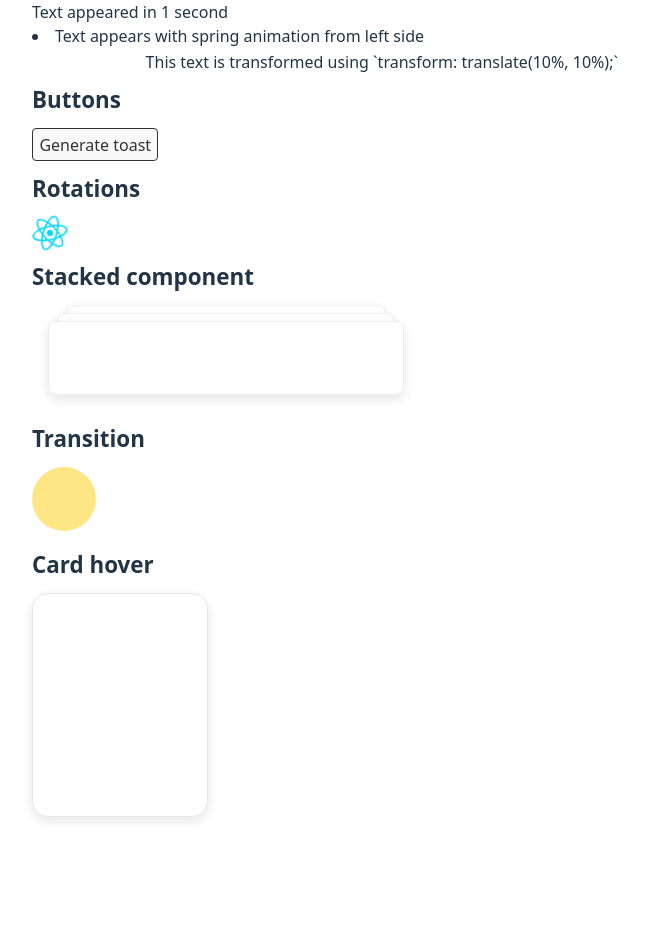
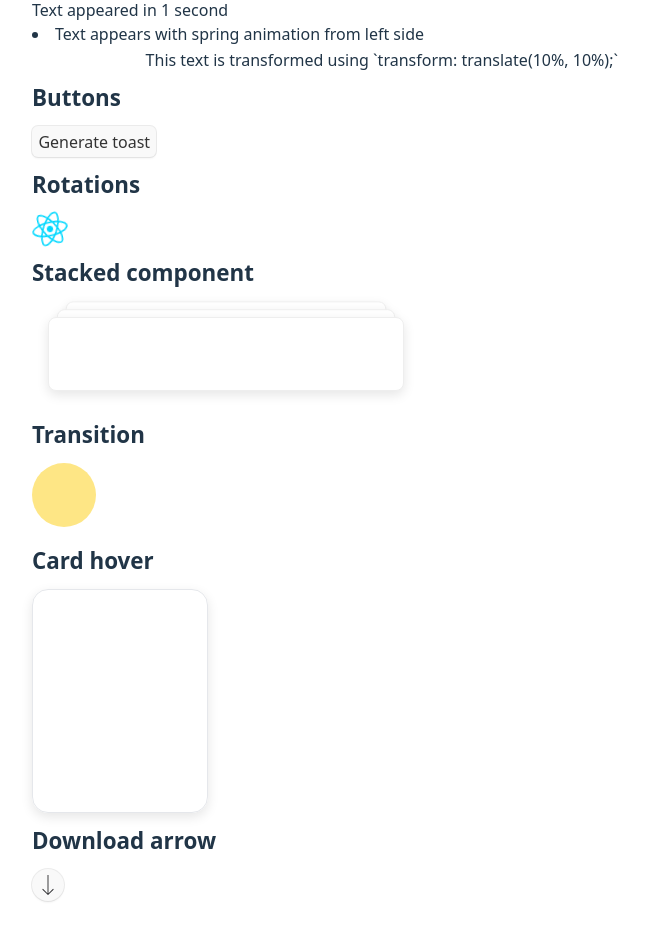
Before and after one commit to vsashyn/animations-dev, a React (Vite) app: page / in a window 1280 px wide. Shown: the part 200-1133 px from the top of the page, without its empty margins (0-650 px from the left). Before the commit the page ends 1049 px from the top, so only its background shows below. Built offline with nearby package versions, Linux system fonts and the light colour scheme.

Commit message:
Add download button

```diff
--- a/src/App.css
+++ b/src/App.css
@@ -9,8 +9,9 @@ h2 {
 button {
   color: hsl(0, 0%, 20%);
   padding: 0.2rem 0.4rem;
-  border-radius: 4px;
-  border: 1px solid hsl(0, 0%, 20%);
+  box-shadow:
+    0 0 0 1px rgba(0, 0, 0, 0.08),
+    0px 2px 2px rgba(0, 0, 0, 0.04);
   transition: transform 150ms ease;
 }
 button:active {
@@ -175,3 +176,20 @@ button:active {
     transform: translateY(0px);
   }
 }
+/* Download button */
+.download-btn:hover {
+  .download-arr-one {
+    transform: translateY(50%)
+  }
+  .download-arr-two {
+    transform: translateY(100%)
+  }
+}
+.download-arr-one {
+  transform: translateY(-100%);
+  transition: transform 400ms ease;
+}
+.download-arr-two {
+  transform: translateY(-50%);
+  transition: transform 400ms ease;
+}
--- a/src/App.tsx
+++ b/src/App.tsx
@@ -14,6 +14,7 @@ function App() {
         <h2 className="font-bold">Overlay</h2>
         <p>Overlay for modal</p>
         <button
+          className="rounded-md"
           onClick={() => {
             setOverlay(!overlay);
           }}
@@ -23,6 +24,7 @@ function App() {
         <motion.div className={`overlay ${overlay ? "overlay-appear" : ""}`}>
           <div className="overlay-content-header">
             <button
+              className="rounded-md"
               onClick={() => {
                 setOverlay(!overlay);
               }}
@@ -68,6 +70,7 @@ function App() {
         </section>
 
         <button
+          className="rounded-md"
           onClick={() => {
             setToasts([...toasts, "Hello toast"]);
           }}
@@ -93,7 +96,10 @@ function App() {
       </div>
 
       <h2 className="font-bold">Card hover</h2>
-      <a className="card flex items-end w-44 h-56 border-1 border-gray-200 rounded-2xl p-1 text-black" tabIndex={0}>
+      <a
+        className="card flex items-end w-44 h-56 border-1 border-gray-200 rounded-2xl p-1 text-black"
+        tabIndex={0}
+      >
         <div className="card-description w-full border-1 border-gray-200 rounded-2xl p-3 bg-gray-50 text-black text-xs">
           <p className="font-semibold">Project name</p>
           <p className="text-gray-400">Project description</p>
@@ -113,6 +119,37 @@ function App() {
           </svg>
         </div>
       </a>
+      <h2 className="font-bold">Download arrow</h2>
+      <button className="download-btn w-8 h-8 flex flex-col items-center justify-center rounded-full overflow-hidden">
+        <div className="download-arr-one">
+          <svg
+            className="block"
+            xmlns="http://www.w3.org/2000/svg"
+            width="22"
+            height="22"
+            viewBox="0 0 25 25"
+          >
+            <path
+              style={{ fill: "#232326" }}
+              d="m18.294 16.793-5.293 5.293V1h-1v21.086l-5.295-5.294-.707.707L12.501 24l6.5-6.5-.707-.707z"
+            />
+          </svg>
+        </div>
+        <div className="download-arr-two">
+          <svg
+            className="block"
+            xmlns="http://www.w3.org/2000/svg"
+            width="22"
+            height="22"
+            viewBox="0 0 25 25"
+          >
+            <path
+              style={{ fill: "#232326" }}
+              d="m18.294 16.793-5.293 5.293V1h-1v21.086l-5.295-5.294-.707.707L12.501 24l6.5-6.5-.707-.707z"
+            />
+          </svg>
+        </div>
+      </button>
     </>
   );
 }
```
